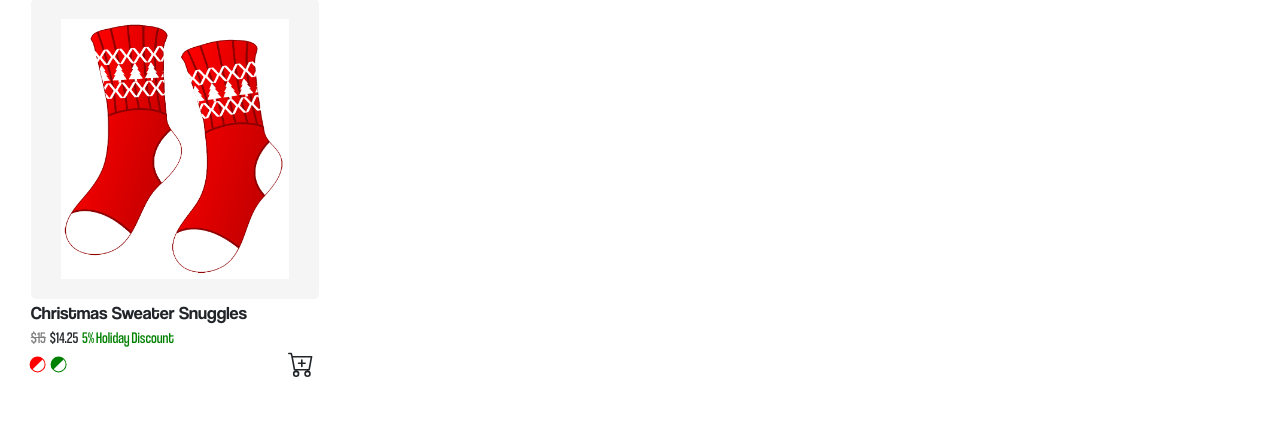
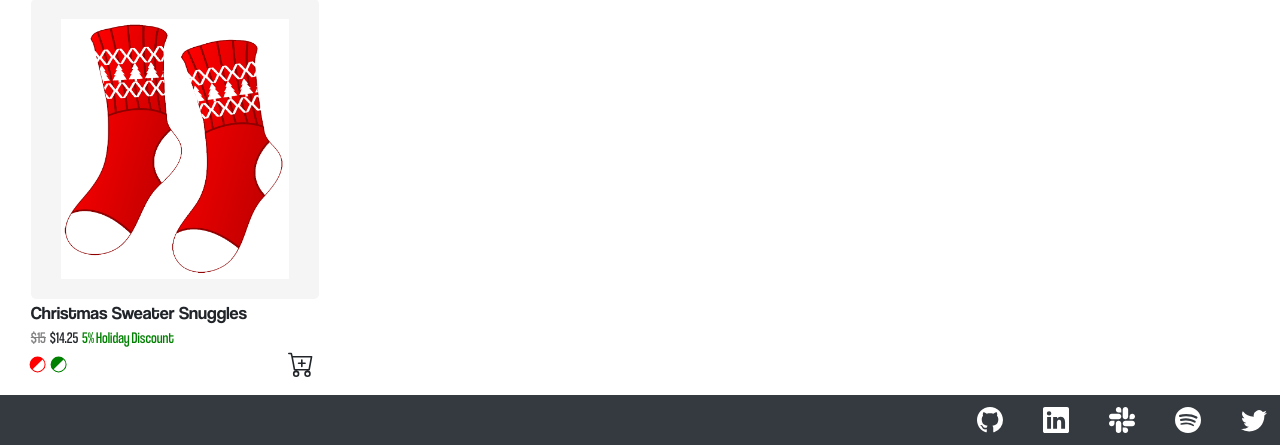
Before and after one commit to michaellgans/holbertonschool-hacksprint, a Flask app: page / in a window 1280 px wide. Shown: the part 2737-3182 px from the top of the page. Before the commit the page ends 3114 px from the top, so only its background shows below. Run offline with Flask 3, Linux system fonts and the light colour scheme; some libraries are stand-ins or nearby versions.

Commit message:
M - adds footer

```diff
--- a/website/static/styles/home.css
+++ b/website/static/styles/home.css
@@ -68,3 +68,17 @@ h2 {
     flex-direction: row;
     /* background-color: aqua; */
 }
+
+footer {
+    display: flex;
+    justify-content: flex-end;
+    align-content: center;
+    align-items: center;
+    margin: 0px -20px;
+    height: 50px;
+    background-color: #343a40;
+}
+
+footer > svg {
+    margin: 0px 20px;
+}
--- a/website/templates/base.html
+++ b/website/templates/base.html
@@ -99,7 +99,4 @@
         {% endif %}
         {% endwith %}
     </body>
-    <footer>
-
-    </footer>
 </html>
--- a/website/templates/home.html
+++ b/website/templates/home.html
@@ -532,5 +532,22 @@ Sock It 2 Ya - Home
                 </div>
               </div>
             </div>
+            <footer>
+              <svg xmlns="http://www.w3.org/2000/svg" width="26" height="26" fill="white" class="bi bi-github" viewBox="0 0 16 16">
+                  <path d="M8 0C3.58 0 0 3.58 0 8c0 3.54 2.29 6.53 5.47 7.59.4.07.55-.17.55-.38 0-.19-.01-.82-.01-1.49-2.01.37-2.53-.49-2.69-.94-.09-.23-.48-.94-.82-1.13-.28-.15-.68-.52-.01-.53.63-.01 1.08.58 1.23.82.72 1.21 1.87.87 2.33.66.07-.52.28-.87.51-1.07-1.78-.2-3.64-.89-3.64-3.95 0-.87.31-1.59.82-2.15-.08-.2-.36-1.02.08-2.12 0 0 .67-.21 2.2.82.64-.18 1.32-.27 2-.27.68 0 1.36.09 2 .27 1.53-1.04 2.2-.82 2.2-.82.44 1.1.16 1.92.08 2.12.51.56.82 1.27.82 2.15 0 3.07-1.87 3.75-3.65 3.95.29.25.54.73.54 1.48 0 1.07-.01 1.93-.01 2.2 0 .21.15.46.55.38A8.012 8.012 0 0 0 16 8c0-4.42-3.58-8-8-8"/>
+              </svg>
+              <svg xmlns="http://www.w3.org/2000/svg" width="26" height="26" fill="white" class="bi bi-linkedin" viewBox="0 0 16 16">
+                  <path d="M0 1.146C0 .513.526 0 1.175 0h13.65C15.474 0 16 .513 16 1.146v13.708c0 .633-.526 1.146-1.175 1.146H1.175C.526 16 0 15.487 0 14.854V1.146zm4.943 12.248V6.169H2.542v7.225h2.401m-1.2-8.212c.837 0 1.358-.554 1.358-1.248-.015-.709-.52-1.248-1.342-1.248-.822 0-1.359.54-1.359 1.248 0 .694.521 1.248 1.327 1.248h.016zm4.908 8.212V9.359c0-.216.016-.432.08-.586.173-.431.568-.878 1.232-.878.869 0 1.216.662 1.216 1.634v3.865h2.401V9.25c0-2.22-1.184-3.252-2.764-3.252-1.274 0-1.845.7-2.165 1.193v.025h-.016a5.54 5.54 0 0 1 .016-.025V6.169h-2.4c.03.678 0 7.225 0 7.225h2.4"/>
+              </svg>
+              <svg xmlns="http://www.w3.org/2000/svg" width="26" height="26" fill="white" class="bi bi-slack" viewBox="0 0 16 16">
+                  <path d="M3.362 10.11c0 .926-.756 1.681-1.681 1.681S0 11.036 0 10.111C0 9.186.756 8.43 1.68 8.43h1.682zm.846 0c0-.924.756-1.68 1.681-1.68s1.681.756 1.681 1.68v4.21c0 .924-.756 1.68-1.68 1.68a1.685 1.685 0 0 1-1.682-1.68zM5.89 3.362c-.926 0-1.682-.756-1.682-1.681S4.964 0 5.89 0s1.68.756 1.68 1.68v1.682zm0 .846c.924 0 1.68.756 1.68 1.681S6.814 7.57 5.89 7.57H1.68C.757 7.57 0 6.814 0 5.89c0-.926.756-1.682 1.68-1.682zm6.749 1.682c0-.926.755-1.682 1.68-1.682.925 0 1.681.756 1.681 1.681s-.756 1.681-1.68 1.681h-1.681zm-.848 0c0 .924-.755 1.68-1.68 1.68A1.685 1.685 0 0 1 8.43 5.89V1.68C8.43.757 9.186 0 10.11 0c.926 0 1.681.756 1.681 1.68zm-1.681 6.748c.926 0 1.682.756 1.682 1.681S11.036 16 10.11 16s-1.681-.756-1.681-1.68v-1.682h1.68zm0-.847c-.924 0-1.68-.755-1.68-1.68 0-.925.756-1.681 1.68-1.681h4.21c.924 0 1.68.756 1.68 1.68 0 .926-.756 1.681-1.68 1.681h-4.21z"/>
+              </svg>
+              <svg xmlns="http://www.w3.org/2000/svg" width="26" height="26" fill="white" class="bi bi-spotify" viewBox="0 0 16 16">
+                  <path d="M8 0a8 8 0 1 0 0 16A8 8 0 0 0 8 0m3.669 11.538a.498.498 0 0 1-.686.165c-1.879-1.147-4.243-1.407-7.028-.77a.499.499 0 0 1-.222-.973c3.048-.696 5.662-.397 7.77.892a.5.5 0 0 1 .166.686zm.979-2.178a.624.624 0 0 1-.858.205c-2.15-1.321-5.428-1.704-7.972-.932a.625.625 0 0 1-.362-1.194c2.905-.881 6.517-.454 8.986 1.063a.624.624 0 0 1 .206.858m.084-2.268C10.154 5.56 5.9 5.419 3.438 6.166a.748.748 0 1 1-.434-1.432c2.825-.857 7.523-.692 10.492 1.07a.747.747 0 1 1-.764 1.288z"/>
+              </svg>
+              <svg xmlns="http://www.w3.org/2000/svg" width="26" height="26" fill="white" class="bi bi-twitter" viewBox="0 0 16 16">
+                  <path d="M5.026 15c6.038 0 9.341-5.003 9.341-9.334 0-.14 0-.282-.006-.422A6.685 6.685 0 0 0 16 3.542a6.658 6.658 0 0 1-1.889.518 3.301 3.301 0 0 0 1.447-1.817 6.533 6.533 0 0 1-2.087.793A3.286 3.286 0 0 0 7.875 6.03a9.325 9.325 0 0 1-6.767-3.429 3.289 3.289 0 0 0 1.018 4.382A3.323 3.323 0 0 1 .64 6.575v.045a3.288 3.288 0 0 0 2.632 3.218 3.203 3.203 0 0 1-.865.115 3.23 3.23 0 0 1-.614-.057 3.283 3.283 0 0 0 3.067 2.277A6.588 6.588 0 0 1 .78 13.58a6.32 6.32 0 0 1-.78-.045A9.344 9.344 0 0 0 5.026 15"/>
+              </svg>
+          </footer>
     </div>
 {% endblock %}
```
Also changed, not shown: website/static/styles/base.css (line endings or trailing spaces).
